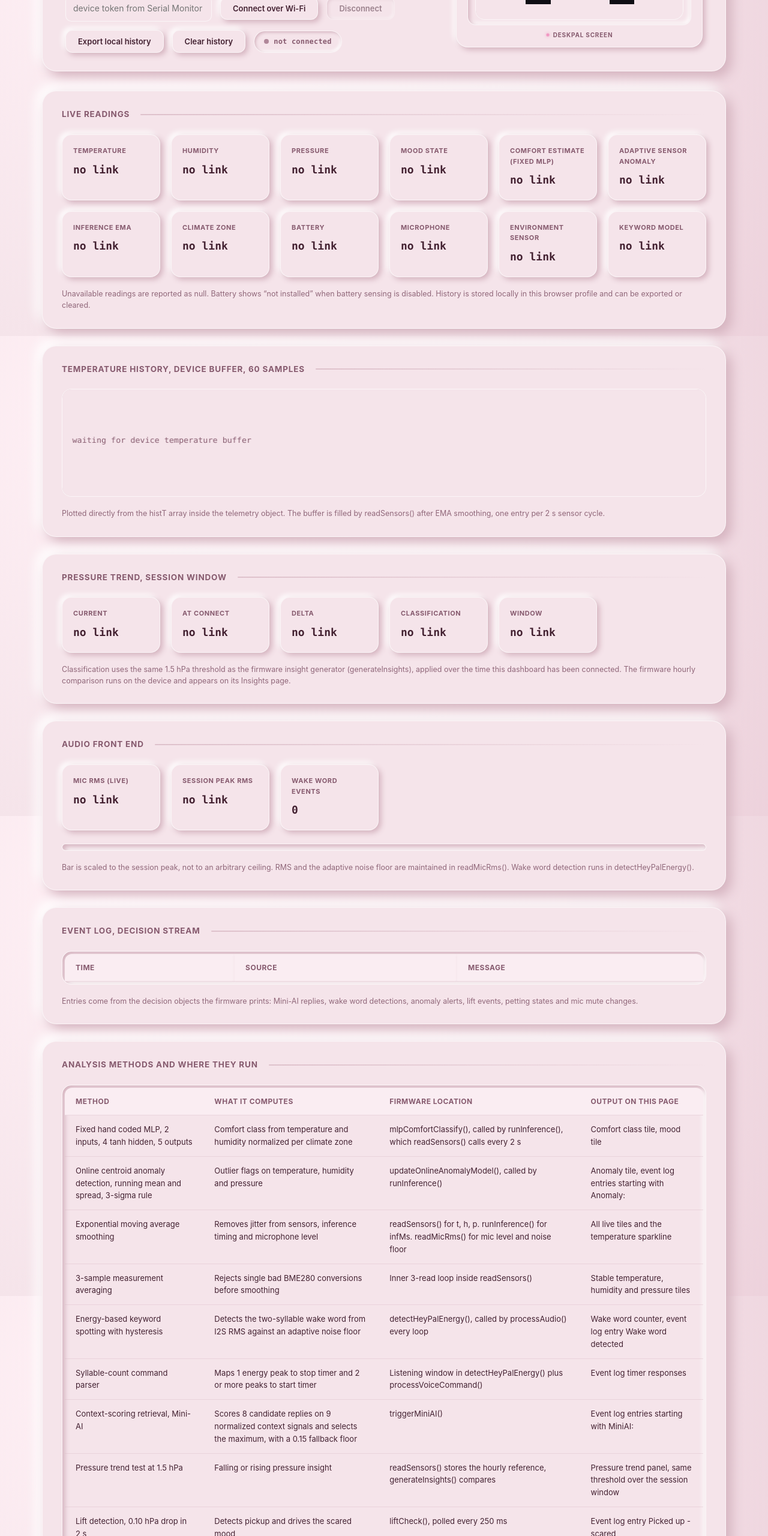
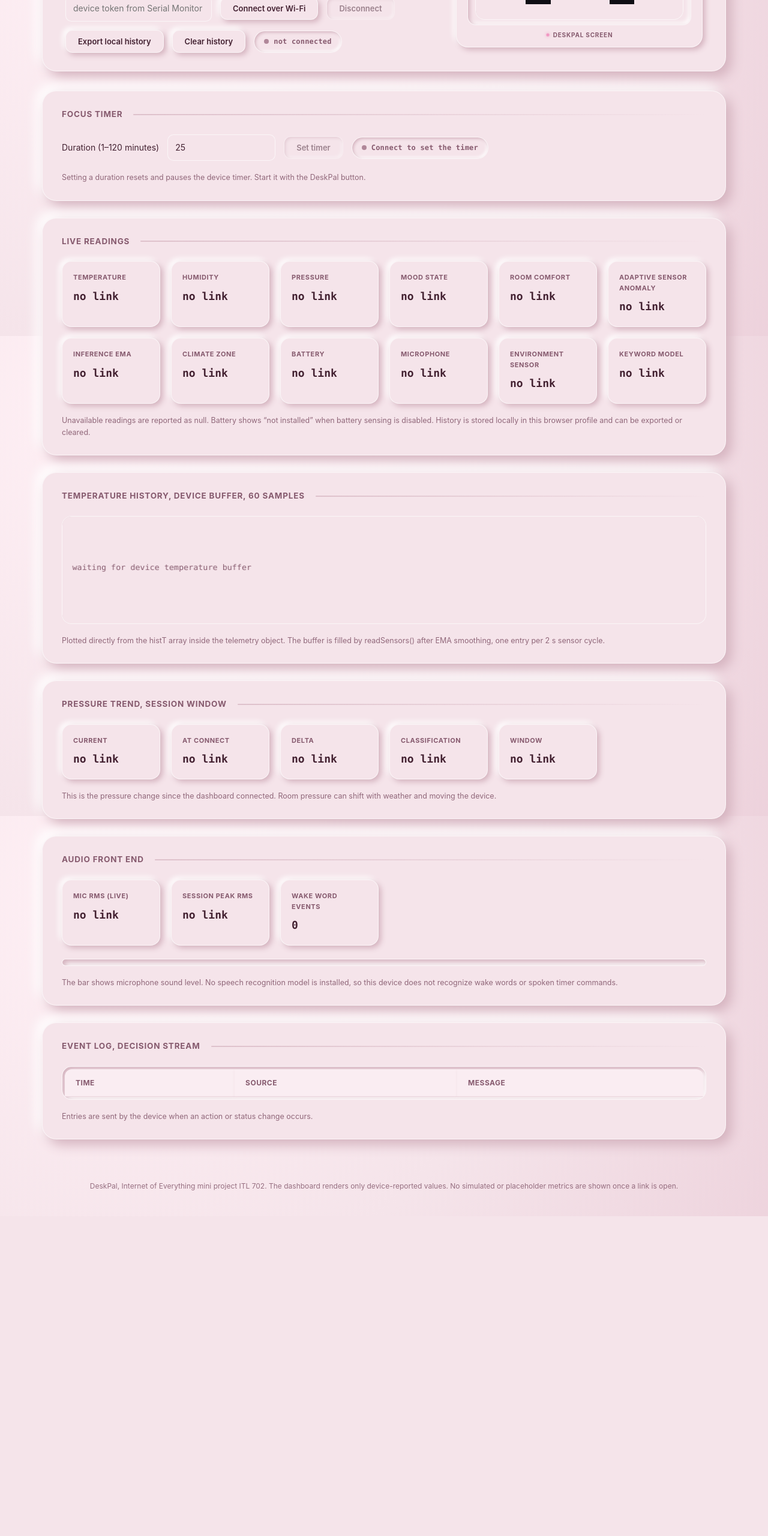
Before and after one commit to Dhvani30/DeskPal, a plain HTML site: page dashboard.html in a window 1280 px wide. Shown: the part 240-2800 px from the top of the page at 60% size. After the commit the page ends 2267 px from the top, so only its background shows below. Drawn offline with Linux system fonts and the light colour scheme.

Commit message:
Add focus timer feature to dashboard and update related functionality

```diff
--- a/dashboard.html
+++ b/dashboard.html
@@ -549,13 +549,23 @@
 
 <main>
   <section>
+    <h2>Focus timer</h2>
+    <div class="conn">
+      <label for="timerMinutes">Duration (1–120 minutes)</label>
+      <input id="timerMinutes" type="number" min="1" max="120" step="1" value="25" aria-label="Timer duration in minutes">
+      <button id="btnSetTimer" disabled>Set timer</button>
+      <span id="timerStatus" class="status off">Connect to set the timer</span>
+    </div>
+    <p class="note">Setting a duration resets and pauses the device timer. Start it with the DeskPal button.</p>
+  </section>
+  <section>
     <h2>Live readings</h2>
     <div class="grid">
       <div class="tile"><div class="k">Temperature</div><div class="v" id="vTemp">no link</div></div>
       <div class="tile"><div class="k">Humidity</div><div class="v" id="vHum">no link</div></div>
       <div class="tile"><div class="k">Pressure</div><div class="v" id="vPress">no link</div></div>
       <div class="tile"><div class="k">Mood state</div><div class="v" id="vMood">no link</div></div>
-      <div class="tile"><div class="k">Comfort estimate (fixed MLP)</div><div class="v" id="vComfort">no link</div></div>
+      <div class="tile"><div class="k">Room comfort</div><div class="v" id="vComfort">no link</div></div>
       <div class="tile" id="tileAnom"><div class="k">Adaptive sensor anomaly</div><div class="v" id="vAnom">no link</div></div>
       <div class="tile"><div class="k">Inference EMA</div><div class="v" id="vInf">no link</div></div>
       <div class="tile"><div class="k">Climate zone</div><div class="v" id="vClimate">no link</div></div>
@@ -583,9 +593,7 @@
       <div class="tile"><div class="k">Classification</div><div class="v" id="pClass">no link</div></div>
       <div class="tile"><div class="k">Window</div><div class="v" id="pWindow">no link</div></div>
     </div>
-    <p class="note">Classification uses the same 1.5 hPa threshold as the firmware insight generator
-    (generateInsights), applied over the time this dashboard has been connected. The firmware hourly
-    comparison runs on the device and appears on its Insights page.</p>
+    <p class="note">This is the pressure change since the dashboard connected. Room pressure can shift with weather and moving the device.</p>
   </section>
 
   <section>
@@ -596,8 +604,7 @@
       <div class="tile"><div class="k">Wake word events</div><div class="v" id="vWake">0</div></div>
     </div>
     <div class="bar"><div id="barFill"></div></div>
-    <p class="note">Bar is scaled to the session peak, not to an arbitrary ceiling. RMS and the adaptive noise
-    floor are maintained in readMicRms(). Wake word detection runs in detectHeyPalEnergy().</p>
+    <p class="note">The bar shows microphone sound level. No speech recognition model is installed, so this device does not recognize wake words or spoken timer commands.</p>
   </section>
 
   <section>
@@ -608,81 +615,7 @@
         <tbody></tbody>
       </table>
     </div>
-    <p class="note">Entries come from the decision objects the firmware prints: Mini-AI replies, wake word
-    detections, anomaly alerts, lift events, petting states and mic mute changes.</p>
-  </section>
-
-  <section>
-    <h2>Analysis methods and where they run</h2>
-    <div class="table-wrap">
-      <table>
-        <thead>
-          <tr><th>Method</th><th>What it computes</th><th>Firmware location</th><th>Output on this page</th></tr>
-        </thead>
-        <tbody>
-          <tr>
-            <td>Fixed hand coded MLP, 2 inputs, 4 tanh hidden, 5 outputs</td>
-            <td>Comfort class from temperature and humidity normalized per climate zone</td>
-            <td>mlpComfortClassify(), called by runInference(), which readSensors() calls every 2 s</td>
-            <td>Comfort class tile, mood tile</td>
-          </tr>
-          <tr>
-            <td>Online centroid anomaly detection, running mean and spread, 3-sigma rule</td>
-            <td>Outlier flags on temperature, humidity and pressure</td>
-            <td>updateOnlineAnomalyModel(), called by runInference()</td>
-            <td>Anomaly tile, event log entries starting with Anomaly:</td>
-          </tr>
-          <tr>
-            <td>Exponential moving average smoothing</td>
-            <td>Removes jitter from sensors, inference timing and microphone level</td>
-            <td>readSensors() for t, h, p. runInference() for infMs. readMicRms() for mic level and noise floor</td>
-            <td>All live tiles and the temperature sparkline</td>
-          </tr>
-          <tr>
-            <td>3-sample measurement averaging</td>
-            <td>Rejects single bad BME280 conversions before smoothing</td>
-            <td>Inner 3-read loop inside readSensors()</td>
-            <td>Stable temperature, humidity and pressure tiles</td>
-          </tr>
-          <tr>
-            <td>Energy-based keyword spotting with hysteresis</td>
-            <td>Detects the two-syllable wake word from I2S RMS against an adaptive noise floor</td>
-            <td>detectHeyPalEnergy(), called by processAudio() every loop</td>
-            <td>Wake word counter, event log entry Wake word detected</td>
-          </tr>
-          <tr>
-            <td>Syllable-count command parser</td>
-            <td>Maps 1 energy peak to stop timer and 2 or more peaks to start timer</td>
-            <td>Listening window in detectHeyPalEnergy() plus processVoiceCommand()</td>
-            <td>Event log timer responses</td>
-          </tr>
-          <tr>
-            <td>Context-scoring retrieval, Mini-AI</td>
-            <td>Scores 8 candidate replies on 9 normalized context signals and selects the maximum, with a 0.15 fallback floor</td>
-            <td>triggerMiniAI()</td>
-            <td>Event log entries starting with MiniAI:</td>
-          </tr>
-          <tr>
-            <td>Pressure trend test at 1.5 hPa</td>
-            <td>Falling or rising pressure insight</td>
-            <td>readSensors() stores the hourly reference, generateInsights() compares</td>
-            <td>Pressure trend panel, same threshold over the session window</td>
-          </tr>
-          <tr>
-            <td>Lift detection, 0.10 hPa drop in 2 s</td>
-            <td>Detects pickup and drives the scared mood</td>
-            <td>liftCheck(), polled every 250 ms</td>
-            <td>Event log entry Picked up - scared</td>
-          </tr>
-          <tr>
-            <td>Climate-zone normalization</td>
-            <td>Supplies per-zone midpoints and spans for the comfort math</td>
-            <td>getClimateParams(), used by mlpComfortClassify() and isRelativelyCold()</td>
-            <td>Climate zone tile</td>
-          </tr>
-        </tbody>
-      </table>
-    </div>
+    <p class="note">Entries are sent by the device when an action or status change occurs.</p>
   </section>
 </main>
 
@@ -706,6 +639,9 @@
     peakRms: 0,
     wakeCount: 0,
     wifiTimer: null,
+    wifiBase: '',
+    wifiToken: '',
+    timerMinutes: null,
     db: null,
     persistCount: 0
   };
@@ -887,6 +823,12 @@
     set('vClimate', CLIMATE_NAMES[t.climate] || ('zone ' + t.climate));
     set('vBatt', t.batt === null ? 'not installed' : t.batt + ' %');
     set('vMute', t.micReady === false ? 'not detected' : (t.micMute ? 'muted' : 'open'));
+    if (Number.isFinite(Number(t.timerMinutes))) {
+      state.timerMinutes = Number(t.timerMinutes);
+      if (document.activeElement !== el('timerMinutes')) el('timerMinutes').value = state.timerMinutes;
+      set('timerStatus', 'Device timer: ' + state.timerMinutes + ' min' + (t.timerRunning ? ' (running)' : ' (paused)'));
+      el('timerStatus').className = 'status on';
+    }
     set('vSensorState', t.sensorsOk === false ? 'offline' : (Number(t.sensorAgeMs) > 10000 ? 'stale' : 'ready'));
     set('vModelState', t.modelReady ? 'ready' : 'not installed');
 
@@ -923,11 +865,13 @@
       s.className = 'status on';
       el('btnConnect').disabled = true;
       el('btnDisconnect').disabled = false;
+      el('btnSetTimer').disabled = false;
     } else {
       s.textContent = 'not connected';
       s.className = 'status off';
       el('btnConnect').disabled = false;
       el('btnDisconnect').disabled = true;
+      el('btnSetTimer').disabled = true;
     }
   }
 
@@ -1003,6 +947,7 @@
     state.port = null;
     state.reader = null;
     state.connected = false;
+    state.wifiBase = ''; state.wifiToken = '';
     updateConnUI();
     resetTiles();
     logRow(timeStr(), 'System', 'dashboard disconnected');
@@ -1020,6 +965,7 @@
       if (!data || data.type !== 'telemetry') throw new Error('invalid device response');
       await disconnect();
       state.connected = true; state.connectTime = Date.now(); state.pSamples = []; state.peakRms = 0;
+      state.wifiBase = base; state.wifiToken = token;
       handleLine(JSON.stringify(data));
       state.wifiTimer = setInterval(async function () {
         try {
@@ -1035,6 +981,40 @@
       updateConnUI();
     } catch (e) {
       el('connStatus').textContent = 'Wi-Fi connect failed: ' + e.message; el('connStatus').className = 'status off';
+    }
+  }
+
+  async function setTimerFromDashboard() {
+    var minutes = Number(el('timerMinutes').value);
+    if (!Number.isInteger(minutes) || minutes < 1 || minutes > 120) {
+      set('timerStatus', 'Choose a whole number from 1 to 120.');
+      el('timerStatus').className = 'status off';
+      return;
+    }
+    if (!state.connected) { set('timerStatus', 'Connect to DeskPal first.'); return; }
+    set('timerStatus', 'Sending timer duration…');
+    try {
+      if (state.wifiTimer) {
+        var response = await fetch(state.wifiBase + '/api/timer', {
+          method: 'POST',
+          headers: { 'Content-Type': 'application/json', 'X-DeskPal-Token': state.wifiToken },
+          body: JSON.stringify({ minutes: minutes })
+        });
+        var result = await response.json();
+        if (!response.ok) throw new Error(result.error || ('HTTP ' + response.status));
+        state.timerMinutes = result.timerMinutes;
+        set('timerStatus', 'Timer set to ' + state.timerMinutes + ' min; now paused.');
+      } else {
+        var writer = state.port.writable.getWriter();
+        try {
+          await writer.write(new TextEncoder().encode(JSON.stringify({ cmd: 'setTimer', minutes: minutes }) + '\n'));
+        } finally { writer.releaseLock(); }
+        set('timerStatus', 'Sent. Waiting for DeskPal…');
+      }
+      el('timerStatus').className = 'status on';
+    } catch (e) {
+      set('timerStatus', 'Could not set timer: ' + e.message);
+      el('timerStatus').className = 'status off';
     }
   }
 
@@ -1170,6 +1150,7 @@
   el('btnExport').addEventListener('click', exportHistory);
   el('btnClearHistory').addEventListener('click', clearHistory);
   el('btnDisconnect').addEventListener('click', disconnect);
+  el('btnSetTimer').addEventListener('click', setTimerFromDashboard);
 
   updateConnUI();
   resetTiles();
```
Also changed, not shown: 2 other files.
